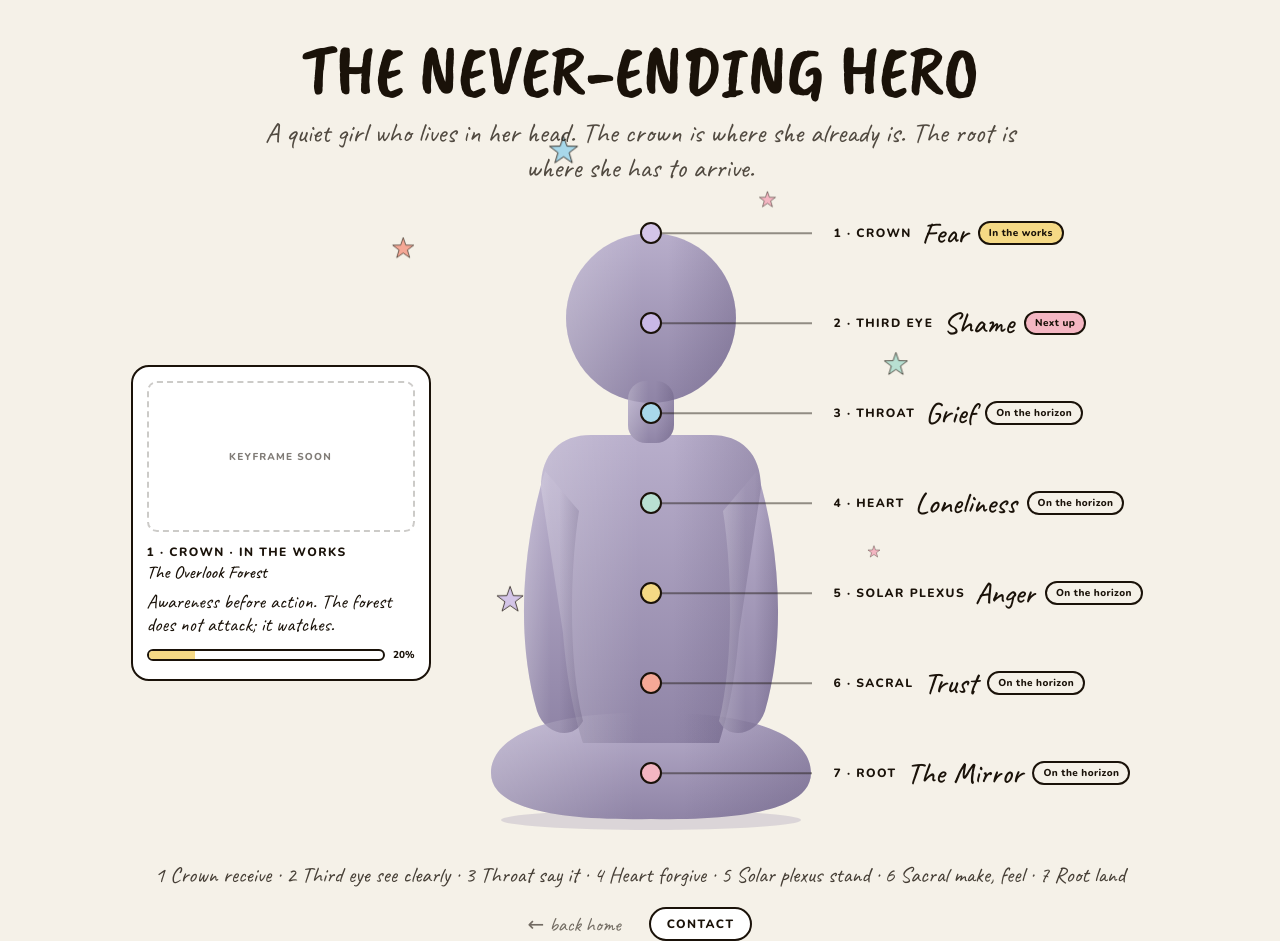
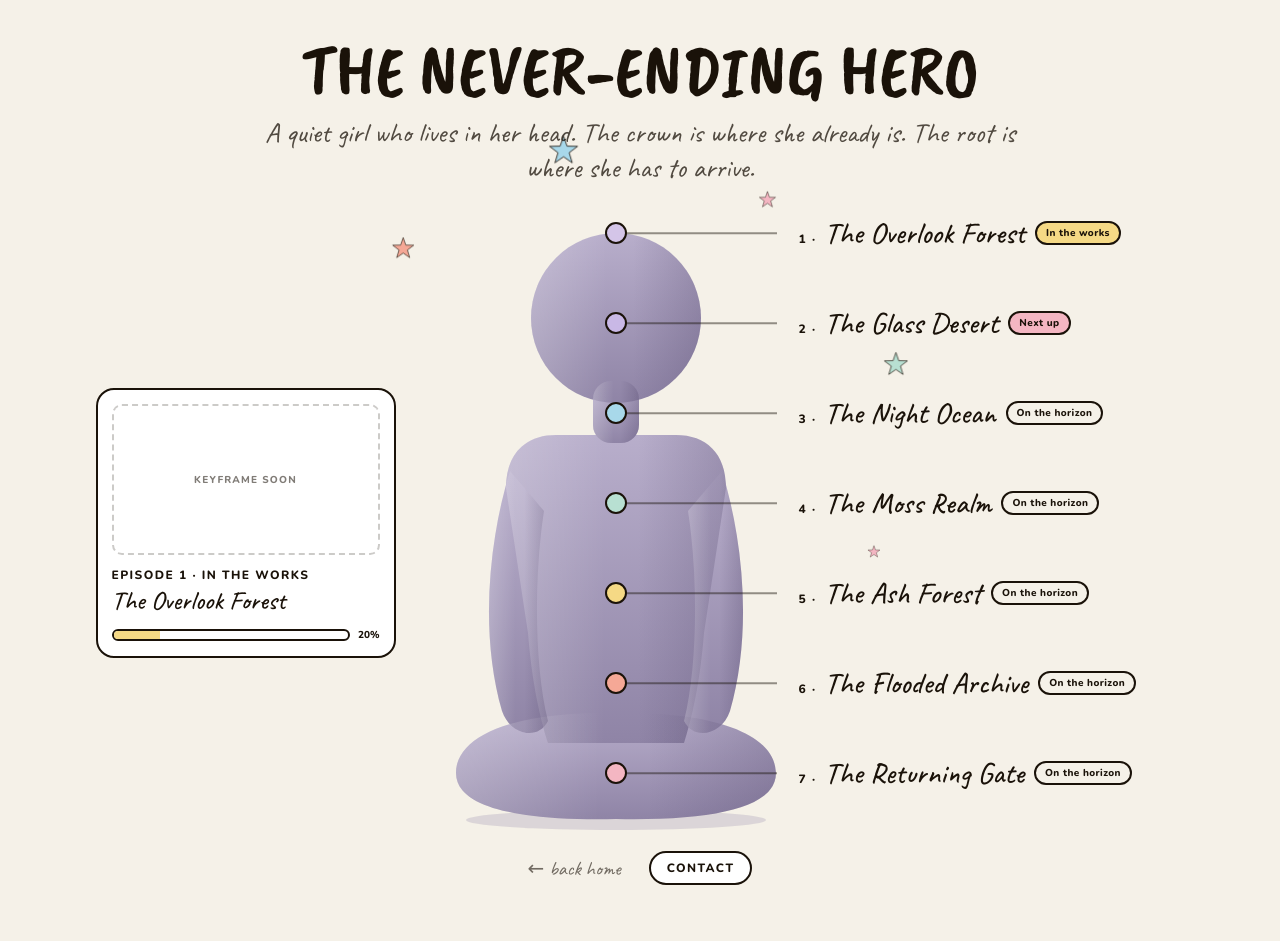
Before and after one commit to arlenamarie/arlenamarie.com, a plain HTML site: page the-never-ending-hero/index.html in a window 1280 px wide. After the commit the page ends 885 px from the top, so only its background shows below. Drawn offline with nearby package versions, Linux system fonts and the light colour scheme.

Commit message:
Show only number, realm and status on the Hero page
Rows read "1 · The Overlook Forest" then the status chip; the card shows
"EPISODE 1 · IN THE WORKS", the realm, the progress bar when set and the
keyframe slot. No chakra, emotion title or line is rendered anywhere, and
the footer legend is gone. episodes.json keeps every field so they can
come back. Label column widened to 400 px for the realm names, card
refitted to 270 px, phone rows on one grid with the realm wrapping inside
the row. Hover, tap and the intro are unchanged.

Co-Authored-By: Claude Opus 5.5 <noreply@anthropic.com>

```diff
--- a/the-never-ending-hero/index.html
+++ b/the-never-ending-hero/index.html
@@ -4,7 +4,7 @@
 <meta charset="UTF-8">
 <meta name="viewport" content="width=device-width, initial-scale=1.0">
 <title>THE NEVER-ENDING HERO, Arlena Marie</title>
-<meta name="description" content="A quiet girl who lives in her head. The crown is where she already is. The root is where she has to arrive. Seven episodes, crown to root.">
+<meta name="description" content="A quiet girl who lives in her head. The crown is where she already is. The root is where she has to arrive. Seven episodes.">
  <link rel="icon" href="/favicon.ico" sizes="48x48">
  <link rel="icon" href="/images/favicon-32.png" type="image/png" sizes="32x32">
  <link rel="icon" href="/images/favicon-192.png" type="image/png" sizes="192x192">
@@ -44,6 +44,7 @@
     --stage-h: 620px;
     --point: 22px;
     --line: 150px;
+    --rows-w: 400px;   /* label column, wide enough for the longest realm row */
   }
 
   body {
@@ -84,7 +85,7 @@
   .ep-stage {
     position: relative;
     flex: none;
-    width: calc(var(--stage-w) / 2 + var(--point) / 2 + var(--line) + 8px + 330px);
+    width: calc(var(--stage-w) / 2 + var(--point) / 2 + var(--line) + 8px + var(--rows-w));
     height: var(--stage-h);
   }
   .ep-april {
@@ -145,7 +146,7 @@
     position: absolute;
     left: calc(var(--stage-w) / 2 + var(--point) / 2 + var(--line) + 8px);
     top: 0;
-    width: 330px;
+    width: var(--rows-w);
     height: 100%;
     text-align: left;
   }
@@ -170,14 +171,19 @@
   }
   .ep-row:focus-visible { outline: 2px dashed var(--accent); outline-offset: 3px; }
   .ep-dot { display: none; }
-  .ep-kicker {
+  /* Row label: "1 · The Overlook Forest" (number, then the realm) */
+  .ep-label {
+    display: inline-flex;
+    align-items: baseline;
+    gap: 8px;
+  }
+  .ep-num {
     font-family: 'Nunito', sans-serif;
     font-weight: 800;
     font-size: 12px;
     letter-spacing: 0.12em;
-    text-transform: uppercase;
   }
-  .ep-title {
+  .ep-name {
     font-family: 'Caveat', cursive;
     font-weight: 500;
     font-size: 30px;
@@ -200,7 +206,7 @@
     position: relative;
     flex: none;
     width: 300px;
-    height: 316px;   /* fits the tallest face: episode 1 with its progress bar */
+    height: 270px;   /* fits the tallest face: episode 1 with its progress bar */
     background: #fff;
     border: 2px solid var(--ink);
     border-radius: 18px;
@@ -240,16 +246,11 @@
     text-transform: uppercase;
   }
   .ep-realm {
-    margin-top: 2px;
+    margin-top: 4px;
     font-family: 'Caveat', cursive;
     font-weight: 500;
-    font-size: 18px;
-    line-height: 1.2;
-  }
-  .ep-line-text {
-    margin-top: 6px;
-    font-size: 20px;
-    line-height: 1.15;
+    font-size: 26px;
+    line-height: 1.1;
   }
   .ep-progress {
     display: flex;
@@ -270,13 +271,6 @@
   .ep-progress-fill { height: 100%; background: #f5d985; }
 
   /* ── Below the group ── */
-  .ep-legend {
-    margin: 28px auto 0;
-    max-width: 1000px;
-    font-size: clamp(16px, 2.6vw, 22px);
-    opacity: 0.8;
-  }
-  .ep-legend span { white-space: nowrap; }   /* wrap between items, never inside one */
   .ep-foot {
     display: flex;
     flex-wrap: wrap;
@@ -329,7 +323,7 @@
       min-height: calc(7 * 72px);   /* reserved before episodes.json arrives (7 rows of 66 + 6) */
       margin: 20px auto 0;
     }
-    /* Same two-line grid for every row: dot | kicker over title | chip */
+    /* Same grid for every row: dot | label (may wrap to two lines) | chip */
     .ep-row {
       position: relative;
       top: auto;
@@ -339,9 +333,10 @@
       margin-bottom: 6px;
       display: grid;
       grid-template-columns: 16px 1fr auto;
-      grid-template-areas: "dot kicker chip" "dot title chip";
-      align-content: center;
-      gap: 2px 12px;
+      grid-template-areas: "dot label chip";
+      align-items: center;
+      gap: 12px;
+      white-space: normal;
     }
     .ep-dot {
       grid-area: dot;
@@ -353,9 +348,10 @@
       border: 2px solid var(--ink);
       background: var(--c);
     }
-    .ep-kicker { grid-area: kicker; }
-    .ep-title { grid-area: title; min-width: 0; overflow: hidden; text-overflow: ellipsis; }
-    .ep-chip { grid-area: chip; align-self: center; }
+    .ep-label { grid-area: label; display: block; min-width: 0; }
+    .ep-num { margin-right: 6px; }
+    .ep-name { font-size: 26px; }
+    .ep-chip { grid-area: chip; }
     .ep-panel {
       margin: 0 0 12px;
       padding: 14px;
@@ -386,8 +382,6 @@
       <div class="ep-rows" id="epRows"></div>
     </div>
   </div>
-
-  <p class="ep-legend"><span>1 Crown receive</span> · <span>2 Third eye see clearly</span> · <span>3 Throat say it</span> · <span>4 Heart forgive</span> · <span>5 Solar plexus stand</span> · <span>6 Sacral make, feel</span> · <span>7 Root land</span></p>
 
   <div class="ep-foot">
     <a href="/" class="back">← back home</a>
@@ -448,7 +442,8 @@ const el = (tag, cls, text) => {
   return e;
 };
 
-// One card face: keyframe (or a dashed placeholder), "N · CHAKRA · STATUS", the realm, the line, progress
+// One card face: keyframe (or a dashed placeholder), "EPISODE N · STATUS", the realm, progress.
+// chakra, title and line stay in episodes.json but are not shown (they can come back later).
 function face(ep) {
   const f = el('div', 'ep-face');
   if (ep.keyframe) {
@@ -459,9 +454,8 @@ function face(ep) {
   } else {
     f.append(el('div', 'ep-key-frame empty', 'keyframe soon'));
   }
-  f.append(el('p', 'ep-meta', `${ep.n} · ${ep.chakra} · ${STATUS[ep.status].label}`));
+  f.append(el('p', 'ep-meta', `Episode ${ep.n} · ${STATUS[ep.status].label}`));
   if (ep.realm) f.append(el('p', 'ep-realm', ep.realm));
-  f.append(el('p', 'ep-line-text', ep.line));
   if (ep.progress != null) {
     const p = el('div', 'ep-progress');
     const bar = el('div', 'ep-progress-bar');
@@ -504,7 +498,9 @@ function render(episodes) {
     row.style.setProperty('--c', c);
     const chip = el('span', 'ep-chip', STATUS[ep.status].label);
     chip.style.setProperty('--chip', STATUS[ep.status].fill);
-    row.append(el('span', 'ep-dot'), el('span', 'ep-kicker', `${ep.n} · ${ep.chakra}`), el('span', 'ep-title', ep.title), chip);
+    const label = el('span', 'ep-label');
+    label.append(el('span', 'ep-num', `${ep.n} ·`), el('span', 'ep-name', ep.realm));
+    row.append(el('span', 'ep-dot'), label, chip);
     row.setAttribute('aria-controls', `ep-panel-${ep.n}`);
 
     const panel = el('div', 'ep-panel');
```
